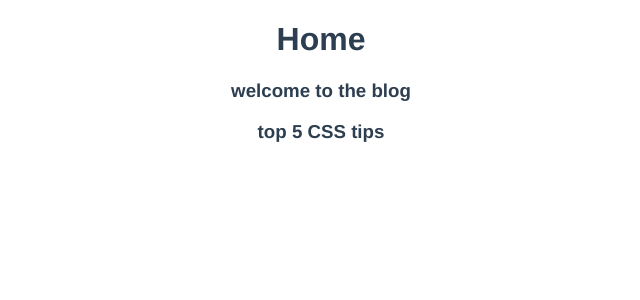
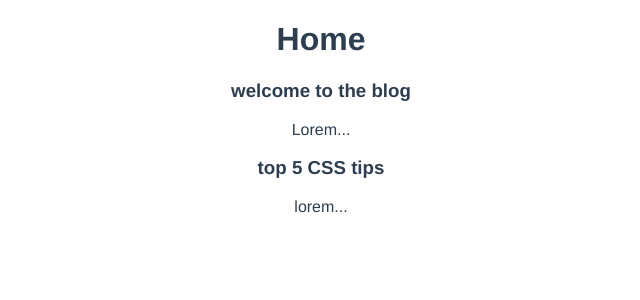
Before and after one commit to MaoDoBan/vue-blog-test, a Vue app: page / in a window 1280 px wide. Shown: the top 300 px of the page, without its empty margins (319-959 px from the left). Built offline with nearby package versions, Linux system fonts and the light colour scheme.

Commit message:
segregações no tema de props ainda

```diff
--- a/src/components/PostList.vue
+++ b/src/components/PostList.vue
@@ -1,14 +1,17 @@
 <template>
   <div class="post-list">
     <div v-for="post in posts" :key="post.id">
-      <h3>{{ post.title }}</h3>
+      <SinglePost :post="post"/>
     </div>
   </div>
 </template>
 
 <script>
+import SinglePost from "./SinglePost.vue";
+
 export default {
   props: ["posts"],
+  components: { SinglePost },
   setup(props){
     console.log(props.posts);
   }
--- /dev/null
+++ b/src/components/SinglePost.vue
@@ -0,0 +1,25 @@
+<template>
+  <div class="post">
+    <h3>{{ post.title }}</h3>
+    <p>{{ inicioTexto }}</p>
+  </div>
+</template>
+
+<script>
+import { computed } from 'vue';
+
+export default {
+  props: ["post"],
+  setup(props){
+    const inicioTexto = computed(() => {
+      return props.post.body.substring(0, 5) + "...";
+    });
+
+    return { inicioTexto };
+  }
+}
+</script>
+
+<style>
+
+</style>
--- a/src/views/Home.vue
+++ b/src/views/Home.vue
@@ -7,7 +7,7 @@
 
 <script>
 import PostList from "../components/PostList.vue";
-import { computed, ref } from 'vue';
+import { ref } from 'vue';
 
 export default {
   name: "Home",
```
